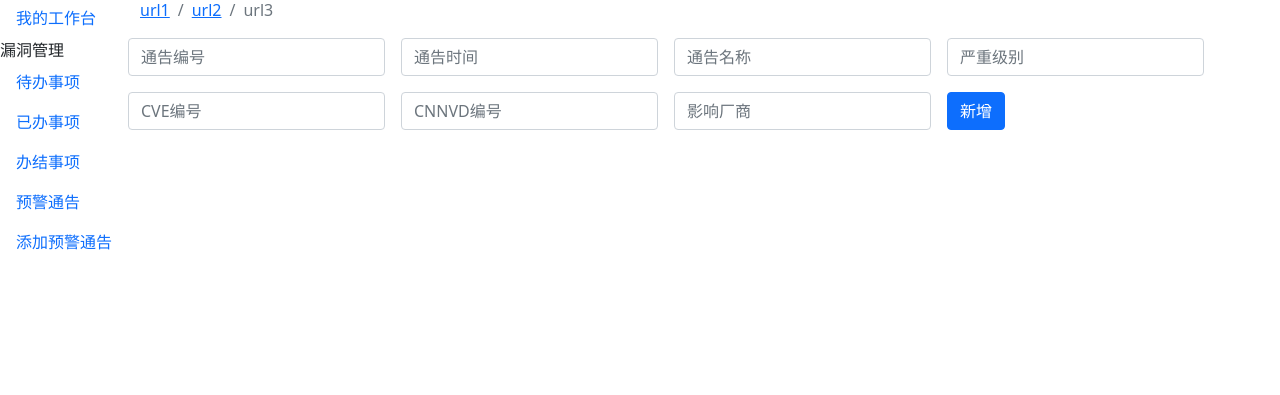
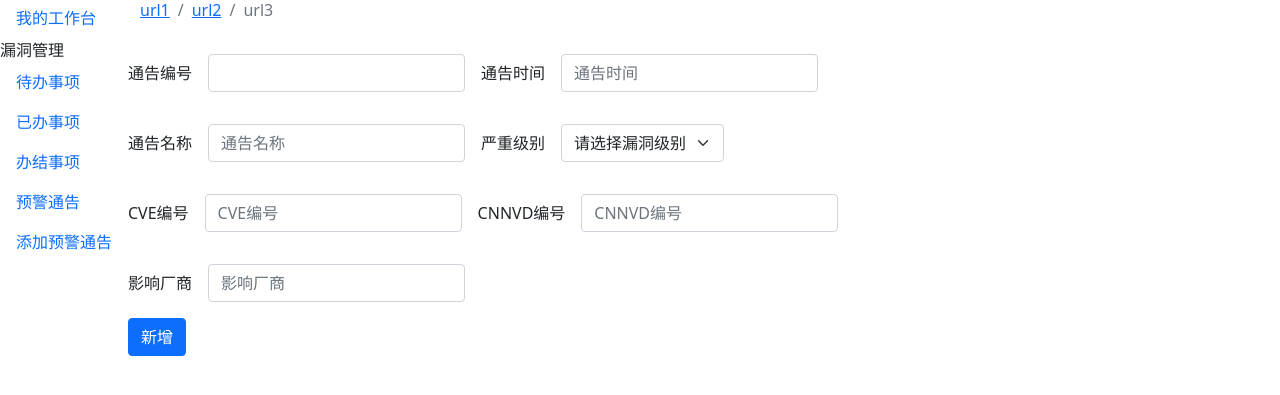
Before and after one commit to chry1988/wxse, a Django app: page /workbench/warningnotice/add in a window 1280 px wide. Shown: the part 52-447 px from the top of the page. Run offline with Django 3.2, Linux system fonts and the light colour scheme; some libraries are stand-ins or nearby versions.

Commit message:
20210524

```diff
--- a/templates/workBench/warningNoticeAdd.html
+++ b/templates/workBench/warningNoticeAdd.html
@@ -10,46 +10,101 @@
         </nav>
     </div>
     <form class="row g-3">
+        {% csrf_token %}
+        <div class="row g-3 align-items-center">
             <div class="col-auto">
-
-            <input type="text" class="form-control" id="validationDefault01" placeholder="通告编号" required>
+                <label for="noticeNum" class="col-form-label">通告编号</label>
             </div>
             <div class="col-auto">
-            <input type="text" class="form-control" id="datetimepicker01" placeholder="通告时间" required>
+                <input type="text" id="noticeNum" class="form-control">
             </div>
             <div class="col-auto">
-
-            <input type="text" class="form-control" id="validationDefault01" placeholder="通告名称" required>
+                <label for="noticeDate" class="col-form-label">通告时间</label>
             </div>
             <div class="col-auto">
-            <input type="text" class="form-control" id="validationDefault02" placeholder="严重级别" required>
+                <input type="text" class="form-control" id="noticeDate" placeholder="通告时间" required>
+            </div>
+        </div>
+        <div class="row g-3 align-items-center">
+            <div class="col-auto">
+                <label for="noticeName" class="col-form-label">通告名称</label>
             </div>
             <div class="col-auto">
-
-            <input type="text" class="form-control" id="validationDefault01" placeholder="CVE编号" required>
+                <input type="text" class="form-control" id="noticeName" placeholder="通告名称" required>
             </div>
             <div class="col-auto">
-            <input type="text" class="form-control" id="validationDefault02" placeholder="CNNVD编号" required>
+                <label for="noticeLevel" class="col-form-label">严重级别</label>
             </div>
             <div class="col-auto">
-
-            <input type="text" class="form-control" id="validationDefault01" placeholder="影响厂商" required>
+                <select class="form-select" aria-label="Default select example" id="noticeLevel">
+                    <option selected disabled value="">请选择漏洞级别</option>
+                    <option value="0">高危漏洞</option>
+                    <option value="1">中危漏洞</option>
+                    <option value="2">低危漏洞</option>
+                </select>
+            </div>
+        </div>
+        <div class="row g-3 align-items-center">
+            <div class="col-auto">
+                <label for="CVEserialNumber" class="col-form-label">CVE编号</label>
             </div>
             <div class="col-auto">
-            <button class="btn btn-primary" type="submit">新增</button>
+                <input type="text" class="form-control" id="CVEserialNumber" placeholder="CVE编号" required>
+            </div>
+            <div class="col-auto">
+                <label for="CNNVDserialNumber" class="col-form-label">CNNVD编号</label>
+            </div>
+            <div class="col-auto">
+                <input type="text" class="form-control" id="CNNVDserialNumber" placeholder="CNNVD编号" required>
+            </div>
+        </div>
+        <div class="row g-3 align-items-center">
+            <div class="col-auto">
+                <label for="affectedVendor" class="col-form-label">影响厂商</label>
+            </div>
+            <div class="col-auto">
+                <input type="text" class="form-control" id="affectedVendor" placeholder="影响厂商" required>
+            </div>
+        </div>
+        <div class="col-auto">
+            <button id="warningNoticeAdd" class="btn btn-primary" type="submit">新增</button>
         </div>
     </form>
 {% endblock %}
 {% block customerjs %}
     <script type="text/javascript">
         $(document).ready(function () {
-            $('#datetimepicker01').datetimepicker({
-                forceParse:0,
-                format: 'yyyy/mm/dd hh:mm:ss',
+            $('#noticeDate').datetimepicker({
+                forceParse: 0,
+                format: 'yyyy-mm-dd hh:mm:ss',
                 language: 'zh-CN',
                 pickTime: false,
-                initialDate:new Date(),
-                todayBtn:true,
+                initialDate: new Date(),
+                todayBtn: true,
+            });
+            $("button[id=warningNoticeAdd]").click(function () {
+                var csrftoken = jQuery("[name=csrfmiddlewaretoken]").val();
+                var noticeNum = $("#noticeNum").val();
+                var noticeName = $("#noticeName").val();
+                var noticeDate = $("#noticeDate").val();
+                var noticeLevel = $("#noticeLevel").val();
+                var CVEserialNumber = $("#CVEserialNumber").val();
+                var CNNVDserialNumber = $("#CNNVDserialNumber").val();
+                var affectedVendor = $("#affectedVendor").val();
+                {#var affectedComponent = $("#programChannel").val();#}
+                {#var noticeDetail = $("#isLive").is(':checked');#}
+                data = {
+                    csrftoken: csrftoken,
+                    noticeNum: noticeNum,
+                    noticeName:noticeName,
+                    noticeDate: noticeDate,
+                    noticeLevel: noticeLevel,
+                    CVEserialNumber: CVEserialNumber,
+                    CNNVDserialNumber: CNNVDserialNumber,
+                    affectedVendor: affectedVendor,
+                };
+                $.post("/workbench/warningnotice/add", data, function (result) {
+                })
             });
         })
     </script>
--- a/workBench/views.py
+++ b/workBench/views.py
@@ -175,20 +175,32 @@ def scheduleDetailView(request):
 
 def warningNotice(request):
     if request.method == 'GET':
-        warningNoticeResult = NoticeDetial.objects.all()
-        return render(request, 'workBench/warningNotice.html', {'warningNoticeResult': warningNoticeResult, })
+        noticeNumQuery = request.GET.get('noticeNumQuery')
+        noticeNameQuery = request.GET.get('noticeNameQuery')
+
+        if noticeNumQuery or noticeNameQuery:
+            warningNoticeResult = NoticeDetial.objects.filter(noticeName=noticeNameQuery)
+            return render(request, 'workBench/warningNotice.html', {'warningNoticeResult': warningNoticeResult, })
+        else:
+            warningNoticeResult = NoticeDetial.objects.all()
+            return render(request, 'workBench/warningNotice.html', {'warningNoticeResult': warningNoticeResult, })
+
+
     elif request.method == 'POST':
-
-        noticeName = models.CharField(max_length=255, verbose_name='通告名称')
-        noticeDate = models.DateTimeField(verbose_name='通告时间')
-        noyiceStaff = models.CharField(max_length=255, verbose_name='通告人员')
-        noticeLevel = models.CharField(max_length=255, verbose_name='严重级别')
-        CVEserialNumber = models.CharField(max_length=255, verbose_name='CVE编号')
-        CNNVDserialNumber = models.CharField(max_length=255, verbose_name='CNNVD编号')
-        affectedVendor = models.CharField(max_length=255, verbose_name='影响厂商')
-        affectedComponent = models.CharField(max_length=255, verbose_name='影响组件')
-        noticeDetail = models.TextField(verbose_name='通告描述')
-    return render(request, 'workBench/warningNotice.html', )
+        noticeNum = request.POST.get('wid')
+        returnData = NoticeDetial.objects.filter(id=noticeNum).values(
+            'noticeName',
+            'noticeDate',
+            'noyiceStaff',
+            'noticeLevel',
+            'CVEserialNumber',
+            'CNNVDserialNumber',
+            'affectedVendor',
+            'affectedComponent',
+            'noticeDetail',
+        )
+        result = json.dumps({'queryresult': list(returnData), }, cls=DjangoJSONEncoder)
+        return HttpResponse(result)
 
 
 def warningNoticeDetail(request):
@@ -208,19 +220,31 @@ def warningNoticeDetail(request):
         noticeDetail = models.TextField(verbose_name='通告描述')
     return render(request, 'workBench/warningNotice.html', )
 
+
 def warningNoticeAdd(request):
     if request.method == 'GET':
         warningNoticeResult = NoticeDetial.objects.all()
         return render(request, 'workBench/warningNoticeAdd.html', {'warningNoticeResult': warningNoticeResult, })
     elif request.method == 'POST':
-
-        noticeName = models.CharField(max_length=255, verbose_name='通告名称')
-        noticeDate = models.DateTimeField(verbose_name='通告时间')
-        noyiceStaff = models.CharField(max_length=255, verbose_name='通告人员')
-        noticeLevel = models.CharField(max_length=255, verbose_name='严重级别')
-        CVEserialNumber = models.CharField(max_length=255, verbose_name='CVE编号')
-        CNNVDserialNumber = models.CharField(max_length=255, verbose_name='CNNVD编号')
-        affectedVendor = models.CharField(max_length=255, verbose_name='影响厂商')
-        affectedComponent = models.CharField(max_length=255, verbose_name='影响组件')
-        noticeDetail = models.TextField(verbose_name='通告描述')
+        noticeNum = request.POST.get('noticeNum')
+        noticeDate = request.POST.get('noticeDate')
+        noticeName = request.POST.get('noticeName')
+        noticeLevel = request.POST.get('noticeLevel')
+        CVEserialNumber = request.POST.get('CVEserialNumber')
+        CNNVDserialNumber = request.POST.get('CNNVDserialNumber')
+        affectedVendor = request.POST.get('affectedVendor')
+        print(noticeNum,
+              noticeDate,
+              noticeLevel,
+              CVEserialNumber,
+              affectedVendor, )
+        NoticeDetial.objects.create(
+            id=noticeNum,
+            noticeDate=noticeDate,
+            noticeName=noticeName,
+            noticeLevel=noticeLevel,
+            CVEserialNumber=CVEserialNumber,
+            CNNVDserialNumber=CNNVDserialNumber,
+            affectedVendor=affectedVendor,
+        )
     return render(request, 'workBench/warningNoticeAdd.html', )
```
Also changed, not shown: templates/workBench/warningNotice.html (+36 -17 lines), 1 other file. Lines whose indentation alone changed are shown as unchanged.
